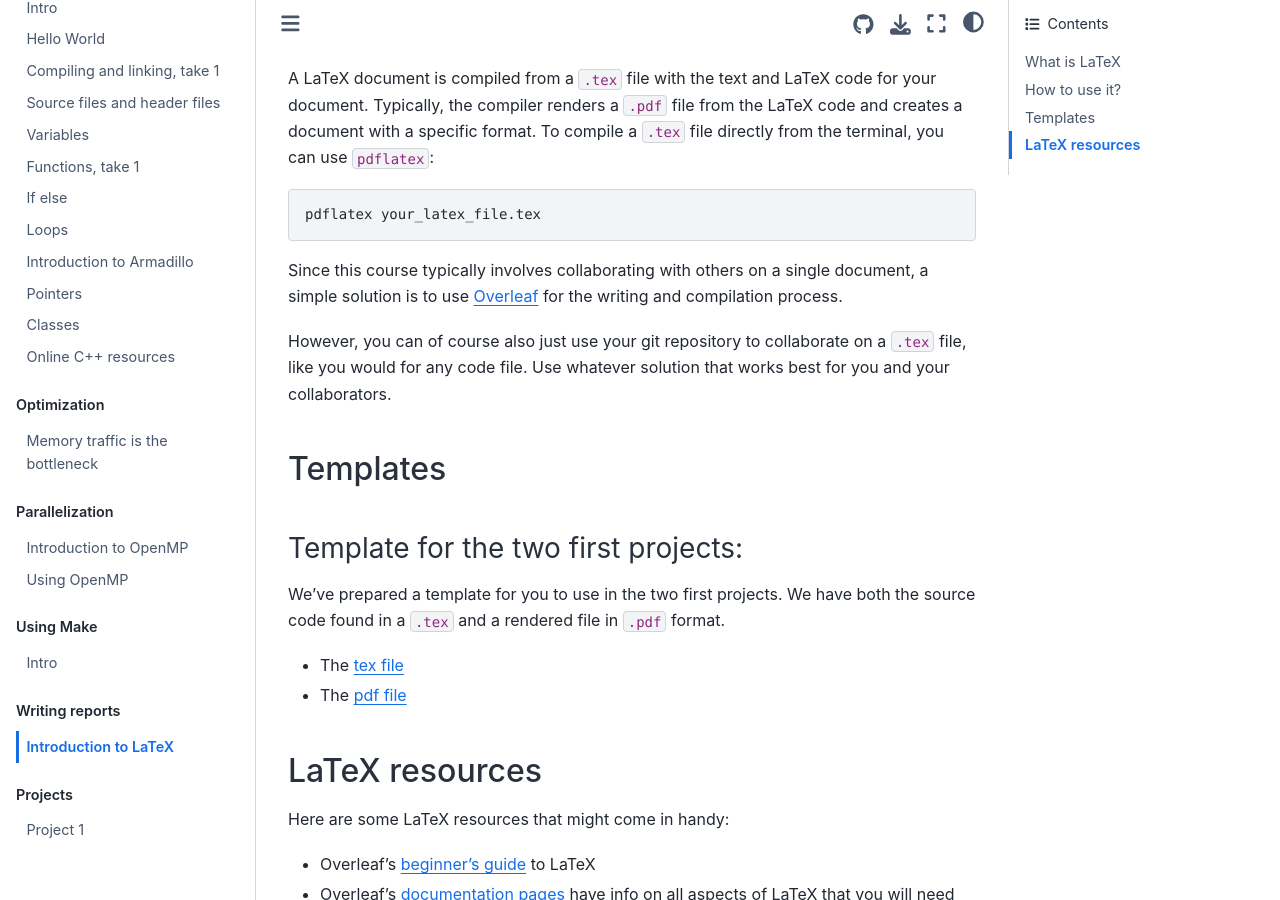
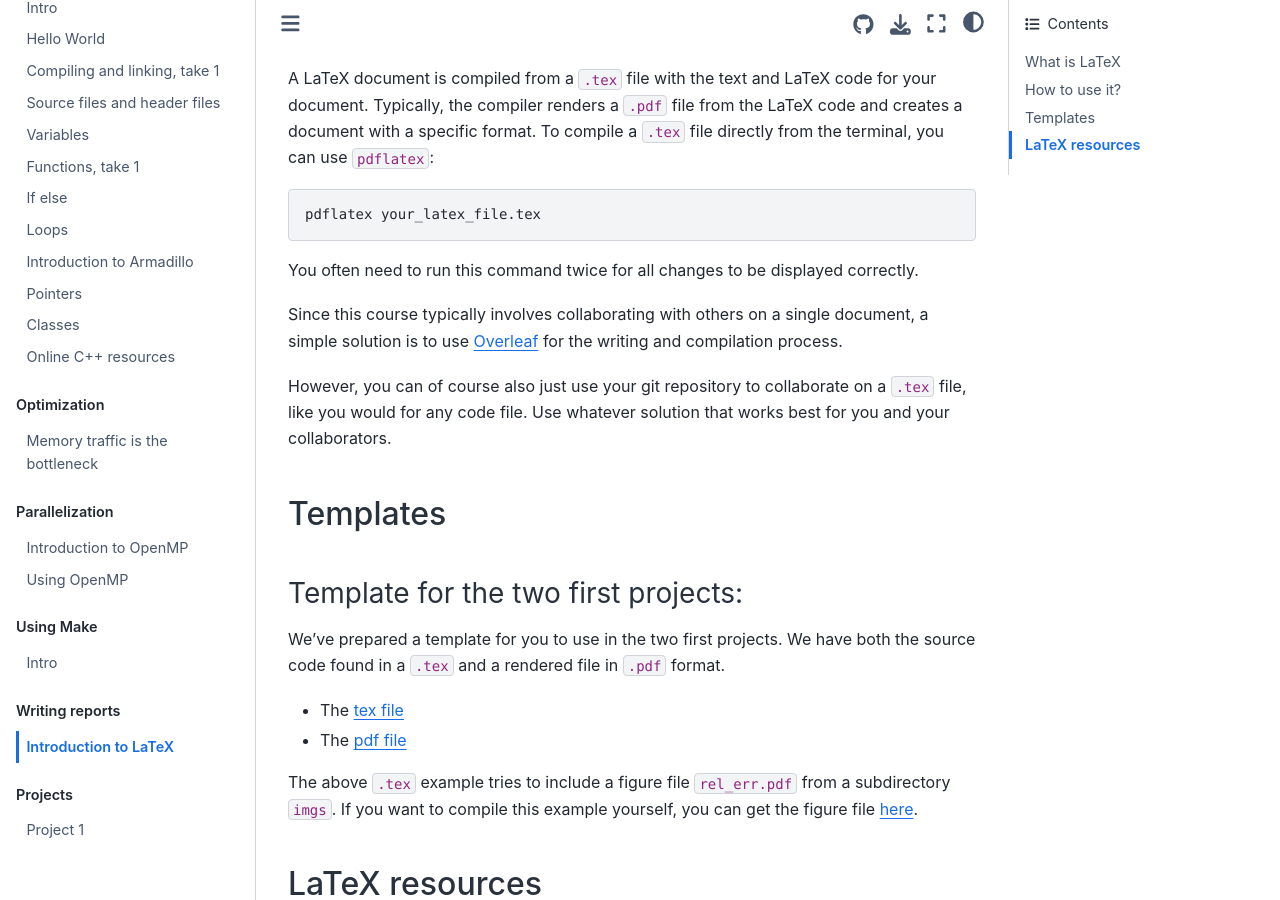
Before and after one commit to anderkve/FYS3150, a Jupyter Book: the page built from book/writing_reports/introduction_to_latex.md, in a window 1280 px wide and 900 px high, scrolled down 372 px. Built offline with Jupyter Book 1.0.4 settings and Sphinx 7.4.7 and the Sphinx Book theme 1.1.4, drawn with Linux system fonts in a browser that asks for light colours.

Commit message:
Updates to the latex page and the .tex template for projects 1 and 2.
	modified:   book/writing_reports/introduction_to_latex.md
	modified:   book/writing_reports/tex_mal/oppgave_mal.pdf
	modified:   book/writing_reports/tex_mal/oppgave_mal.tex

````diff
--- a/book/writing_reports/introduction_to_latex.md
+++ b/book/writing_reports/introduction_to_latex.md
@@ -15,6 +15,8 @@ A LaTeX document is compiled from a `.tex` file with the text and LaTeX code for
 pdflatex your_latex_file.tex
 ```
 
+You often need to run this command twice for all changes to be displayed correctly.
+
 Since this course typically involves collaborating with others on a single document, a simple solution is to use [Overleaf](https://www.overleaf.com/project) for the writing and compilation process.
 
 However, you can of course also just use your git repository to collaborate on a `.tex` file, like you would for any code file. Use whatever solution that works best for you and your collaborators.
@@ -29,6 +31,7 @@ We've prepared a template for you to use in the two first projects. We have both
 - The [tex file](https://github.com/anderkve/FYS3150/blob/master/book/writing_reports/tex_mal/oppgave_mal.tex)
 - The [pdf file](https://github.com/anderkve/FYS3150/blob/master/book/writing_reports/tex_mal/oppgave_mal.pdf)
 
+The above `.tex` example tries to include a figure file `rel_err.pdf` from a subdirectory `imgs`. If you want to compile this example yourself, you can get the figure file [here](https://github.com/anderkve/FYS3150/blob/master/book/writing_reports/tex_mal/imgs/rel_err.pdf).
 
 ## LaTeX resources
 
````
Also changed, not shown: 2 other files.
